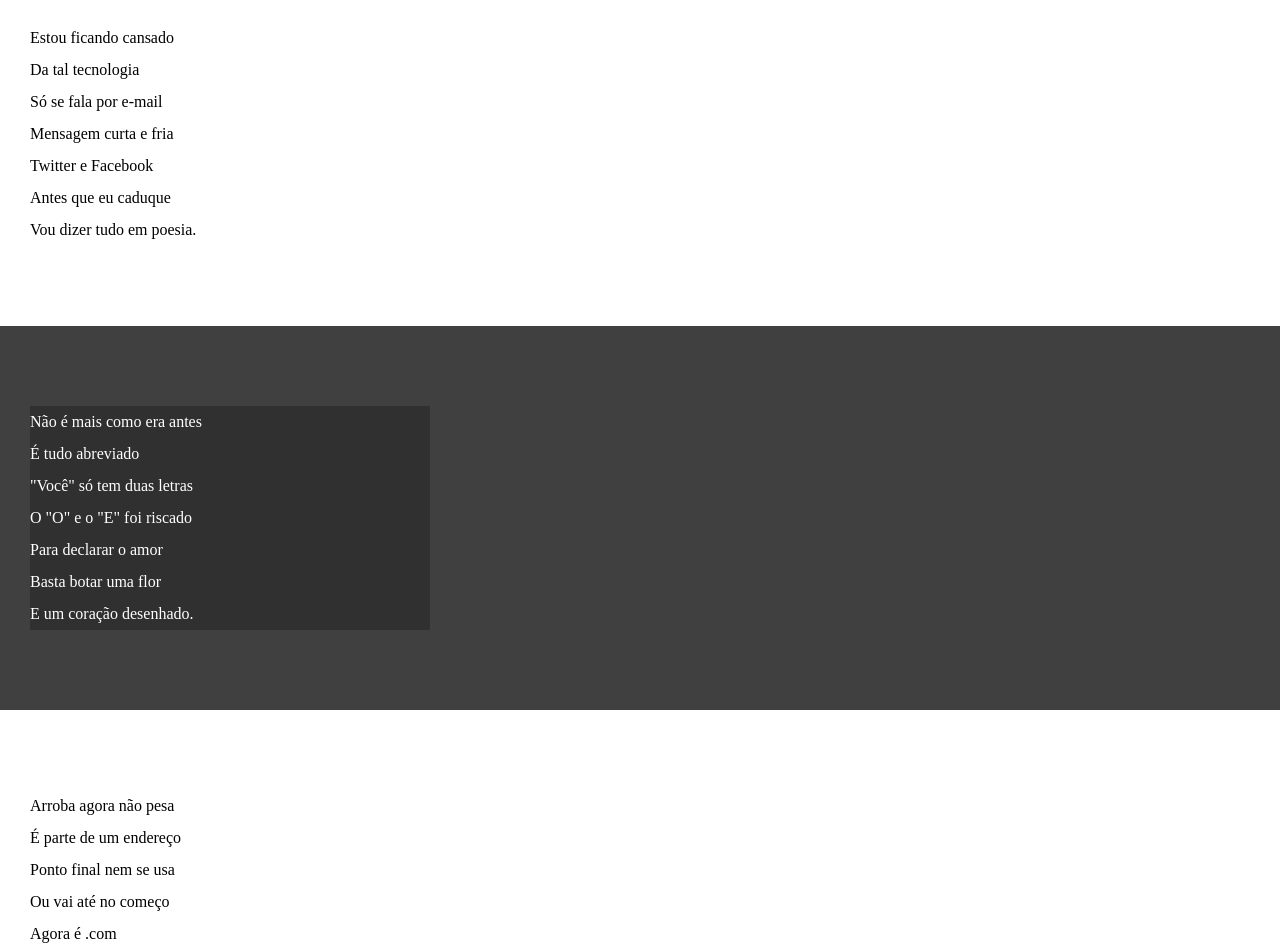
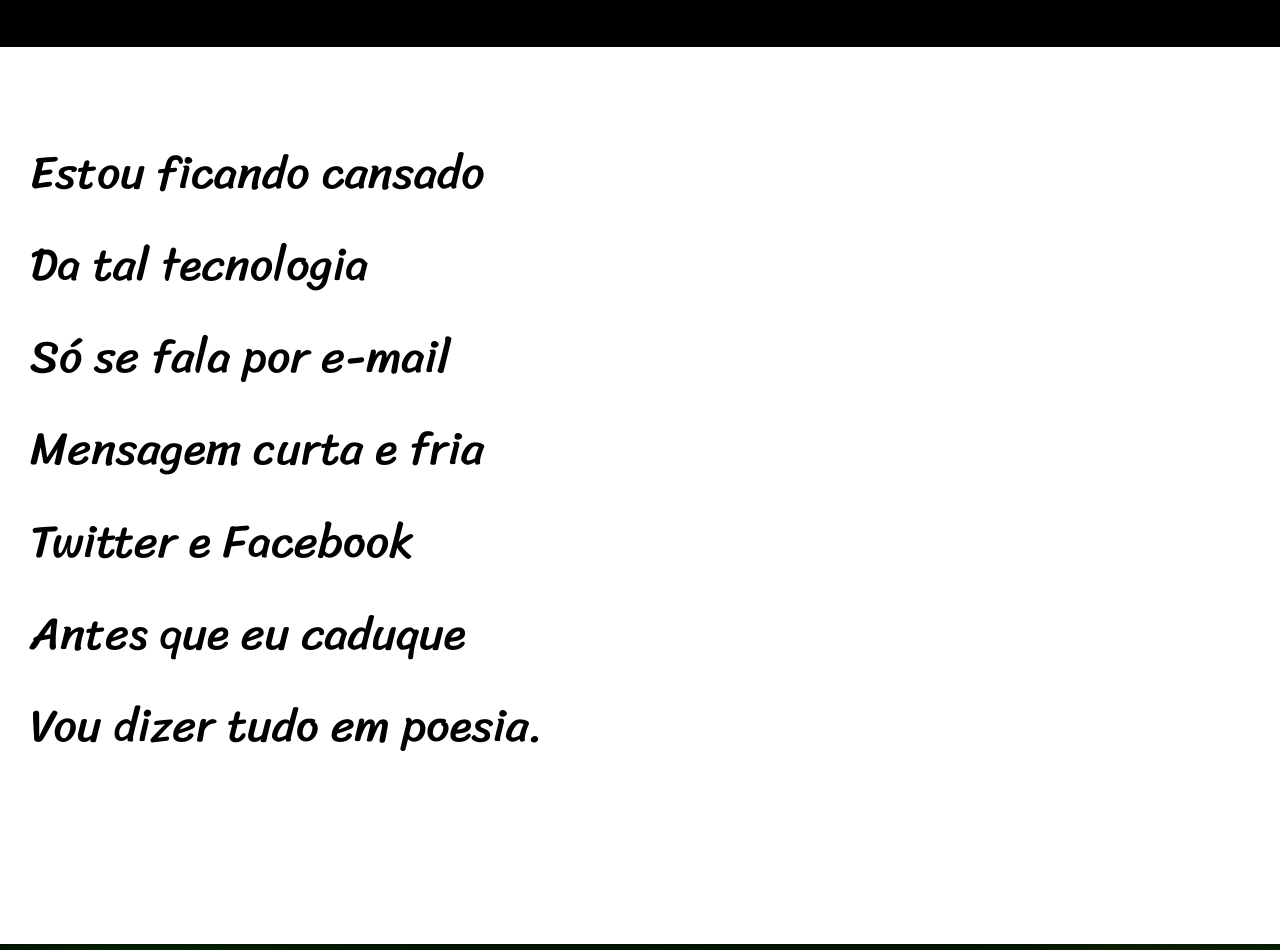
Before and after one commit to GabrielLuizFonseca/desafio-cordel, a plain HTML site: page index.html in a window 1280 px wide. Shown: the part 213-1163 px from the top of the page. Drawn offline with Linux system fonts and the light colour scheme.

Commit message:
finalizado1

```diff
--- a/estilo/style.css
+++ b/estilo/style.css
@@ -1,13 +1,25 @@
 @charset "UTF-8";
+
+@import url('https://fonts.googleapis.com/css2?family=Passion+One:wght@400;700;900&family=Sriracha&display=swap');
+
+@import url('https://fonts.googleapis.com/css2?family=Passion+One:wght@400;700;900&family=Sriracha&display=swap');
+
+:root{
+    --fonte1: verdana, Geneva, tahoma, sans-serif;
+    --fonte2: 'Passion One', cursive;
+    --fonte3: 'Sriracha', cursive;
+}
 
  *{
     margin: 0px;
     padding: 0px;
+    font-size: 1em;
 }
 
 html, body{
     min-height: 100vh;
     background-color: darkgray;
+    font-family: var(--fonte1);
 }
 
 header{
@@ -18,6 +30,8 @@ header{
 header > h1{
     padding-top: 50px;
     font-variant: small-caps;
+    font-family: var(--fonte2);
+    font-size: 10vw;
 }
 
 header > p{
@@ -37,7 +51,24 @@ section{
     padding-bottom: 10vh;
     line-height: 2em;
     padding-left: 30px;
+    font-family: var(--fonte3);
+    font-size: 3.6vw;
 }
+
+section >p{
+    padding-bottom: 2em;
+}
+section#img01{
+    background-image: url('../imagens/background001.jpg');
+    background-position: right center;
+
+}
+
+section#img02{
+    background-image: url('../imagens/background002.jpg');
+
+}
+
 section.normal{
     background-color: white;
     color: black;
@@ -45,11 +76,16 @@ section.normal{
 section.imagem{
     background-color: rgb(65, 64, 64);
     color: white;
+    box-shadow: inset 6px 6px 13px 0px rgba(0, 0, 0, 0.479);
+    background-size: cover;
+    background-attachment: fixed;
 }
 
 section.imagem > p{
-    width: 400px;
+    display: inline-block;
+    padding: 7px;
     background-color: rgba(0, 0, 0, 0.253);
+    text-shadow: 1px 1px 0px black;
 }
 
 footer {
--- a/index.html
+++ b/index.html
@@ -29,7 +29,7 @@
     </section>
 
 
-    <section class="imagem">
+    <section class="imagem" id="img01">
         <p>
             Não é mais como era antes <br>
             É tudo abreviado <br>
@@ -62,7 +62,7 @@
     </section>
 
 
-    <section class="imagem">
+    <section class="imagem" id="img02">
         <p>
             Tenho saudade das cartas <br>
             Escritas com a própria mão <br>
```
